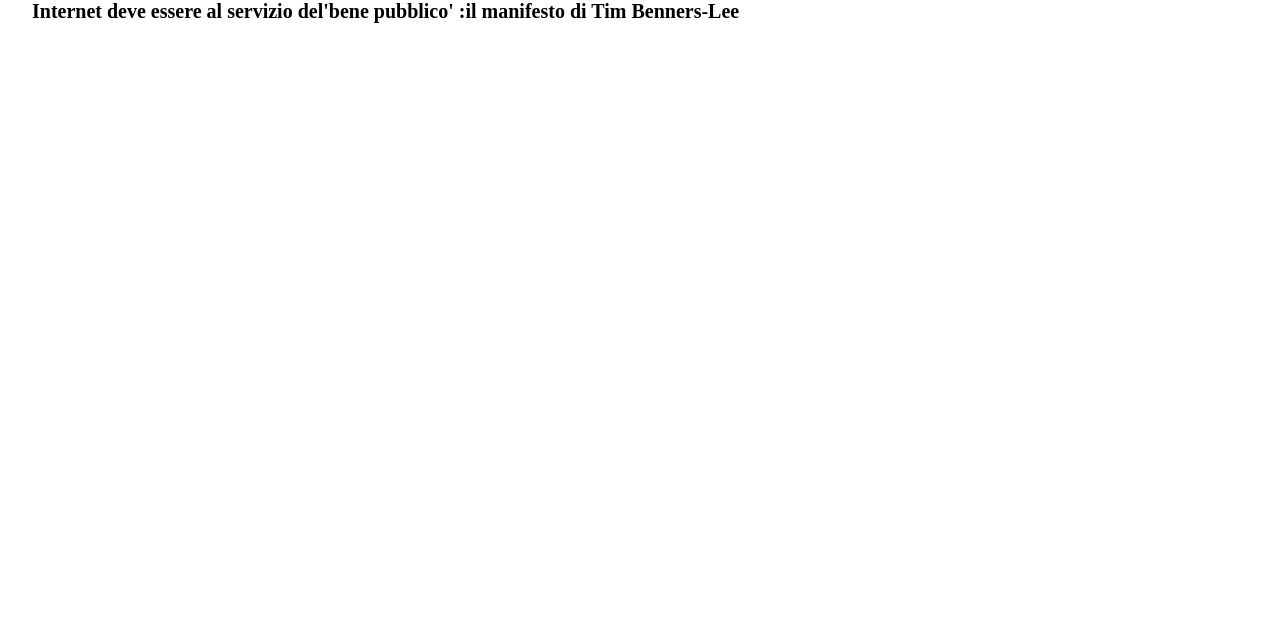
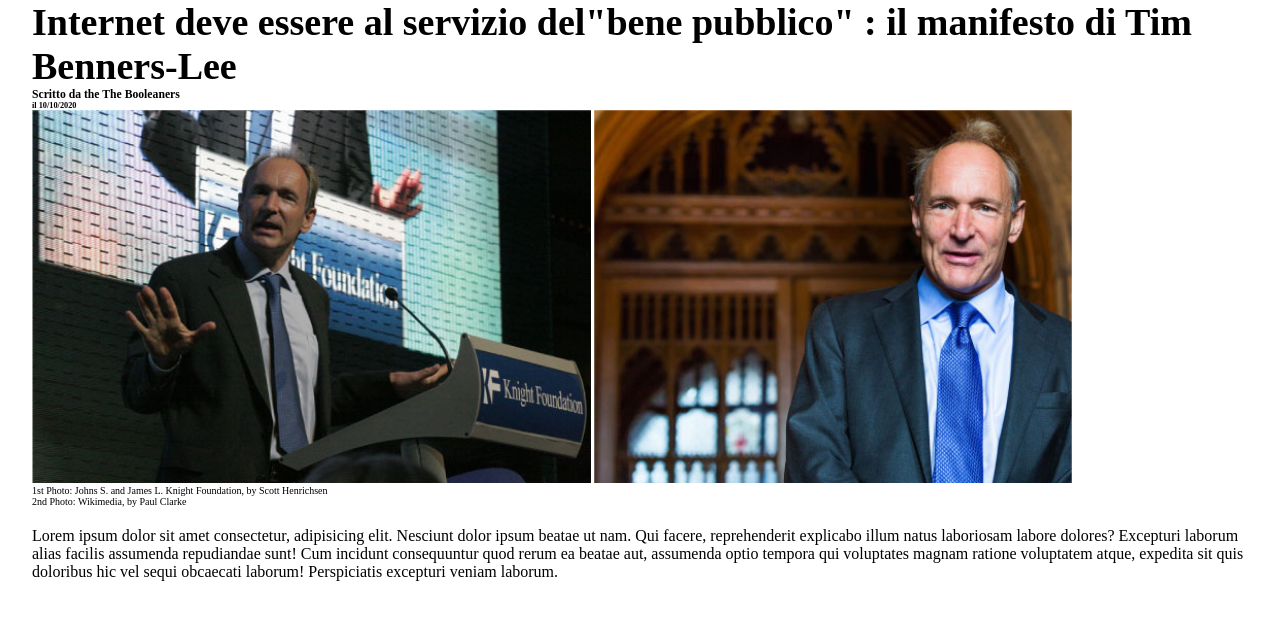
Before and after one commit to benitorubano1992/html-css-booleaner, a plain HTML site: page index.html in a window 1280 px wide. Drawn offline with Linux system fonts and the light colour scheme.

Commit message:
aggiunte foto e ridimensionate in modo opportuno

```diff
--- a/css/stile.css
+++ b/css/stile.css
@@ -17,3 +17,20 @@
     width: 95%;
     margin:0 auto;
 }
+#container h1{
+   font-size: 3.8rem;
+}
+
+/* dimensionamento foto */
+figure{
+    margin-bottom: 2rem;
+}
+figure .first{
+    width:46%;
+}
+figure .second{
+    width:39.3%;
+}
+article{
+    font-size: 1.6rem;
+}
--- a/index.html
+++ b/index.html
@@ -12,13 +12,29 @@
 <body>
     <!-- creazione header -->
     <header>
-
+    </header>
     <!-- </header> conclusione header -->
     <main>
         <div id="container">
-        <h1>Internet deve essere al servizio del&apos;bene pubblico&apos; :il manifesto di Tim Benners-Lee</h1>
+        <h1>Internet deve essere al servizio del&quot;bene pubblico&quot; : il manifesto di Tim Benners-Lee</h1>
+        <h3>Scritto da the <span>The Booleaners</span></h3>
+        <h5>il 10/10/2020</h5>
+            <!-- creazione contenitore foto -->
+            <figure>
+                <img src="img/tim-1.jpg" alt="foto1 di tim werners-lee" class="first">
+                <img src="img/tim-2.jpg" alt="foto2 di tim werners-lee" class="second">
+                <figcaption>
+                    1st Photo: Johns S. and James L. Knight Foundation, by Scott Henrichsen
+                </figcaption>
+                <figcaption>2nd Photo: Wikimedia, by Paul Clarke</figcaption>
+            </figure><!--fine contenitore foto-->
+            <article>
+                <p>Lorem ipsum dolor sit amet consectetur, adipisicing elit. Nesciunt dolor ipsum beatae ut nam. Qui facere, reprehenderit explicabo illum natus laboriosam labore dolores? Excepturi laborum alias facilis assumenda repudiandae sunt!
+                Cum incidunt consequuntur quod rerum ea beatae aut, assumenda optio tempora qui voluptates magnam ratione voluptatem atque, expedita sit quis doloribus hic vel sequi obcaecati laborum! Perspiciatis excepturi veniam laborum.</p>
 
 
+
+            </article>
 
 
 
```
Also changed, not shown: img/graph.jpg (added), img/logo.svg (added), img/monitor.jpg (added), img/pattern.png (added), img/tim-1.jpg (added), img/tim-2.jpg (added).
